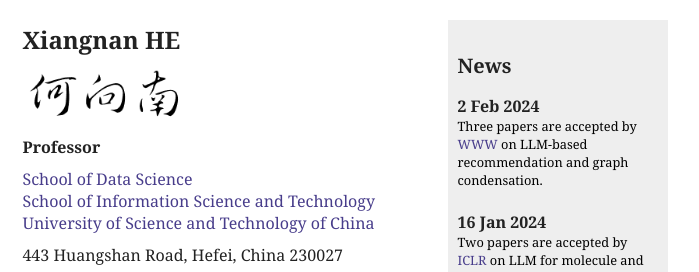
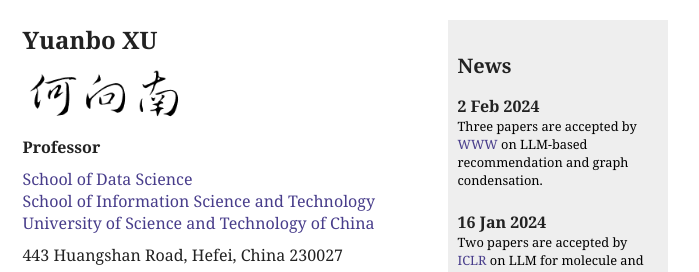
Before and after one commit to wwcqaq/wwcqaq.github.io, a plain HTML site: page index.html in a window 1280 px wide. Shown: the top 272 px of the page, 436-1135 px from the left. Drawn offline with Linux system fonts and the light colour scheme.

Commit message:
Update index.html

```diff
--- a/index.html
+++ b/index.html
@@ -462,7 +462,7 @@ I am invited to be a program committee member in <a href="https://www.ijcai-18.o
 
 <td valign="CENTER" halign="LEFT">
 <font size="+0">
-<b><font size="+2">Xiangnan HE&nbsp;</font></b>
+<b><font size="+2">Yuanbo XU&nbsp;</font></b>
 <p style="margin-left:0px;">
 <img src="./files/name.png", height="60">
 </p><p style="margin-left:0px;">
```
